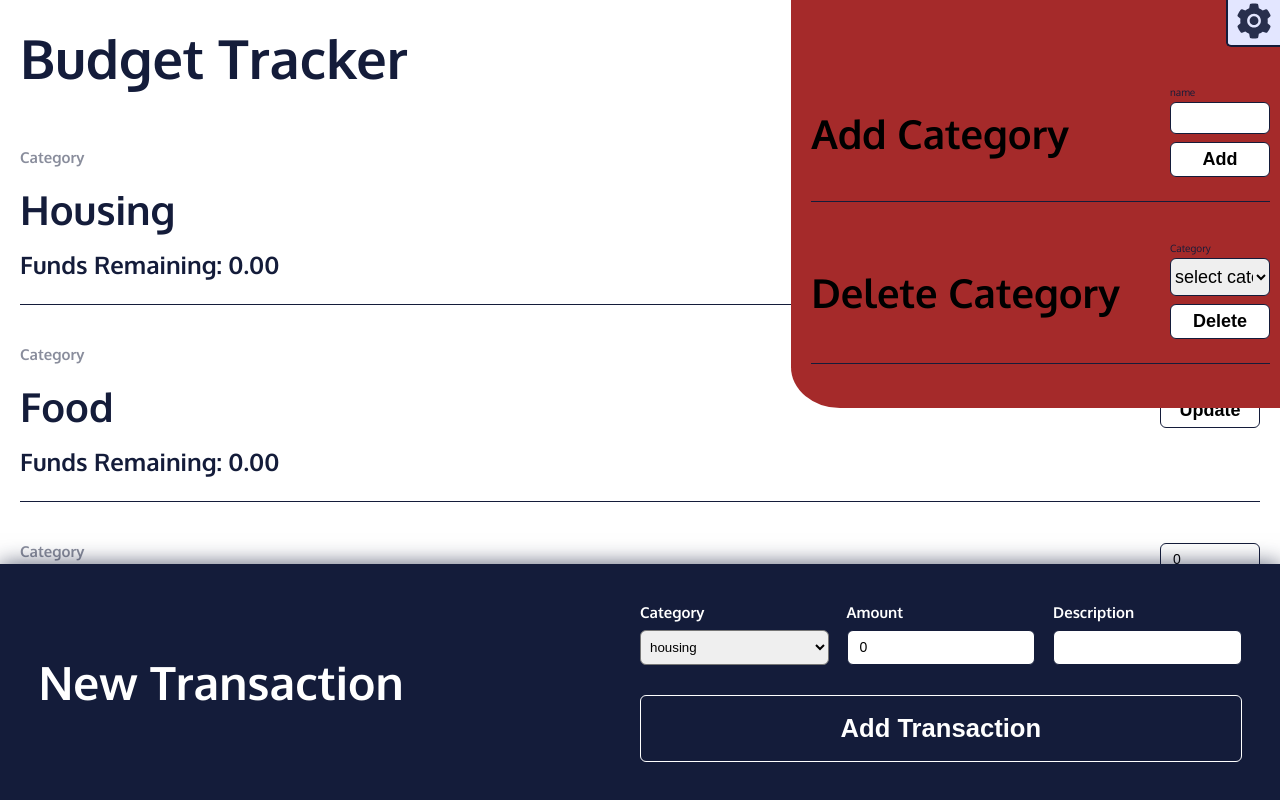
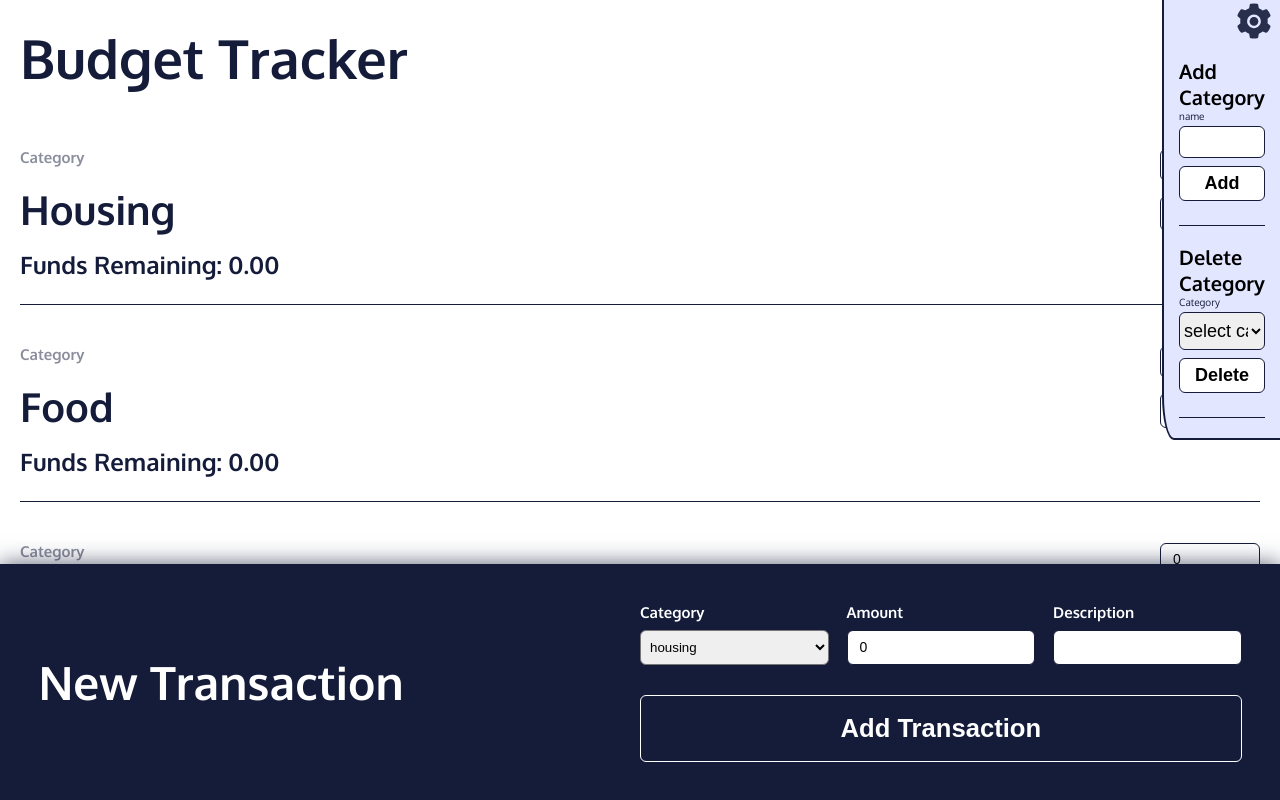
Before and after one commit to E-D-Richard/budget-tracker-webbapp, a React (Create React App) app: page / in a window 1280 px wide. Both pictures are taken after a click on the button 1253 px from the left and 23 px from the top of the page. Shown: the top 800 px of the page. Built offline with nearby package versions, Linux system fonts and the light colour scheme.

Commit message:
stylize and add transitions to settings

```diff
--- a/src/assets/index.css
+++ b/src/assets/index.css
@@ -48,7 +48,6 @@ h3 {
 
 h4 {
   font-size: clamp(16px, 3.5vw, 2.4rem);
-
   font-weight: bold;
   margin: 0;
 }
@@ -220,6 +219,7 @@ header {
 }
 
 section.new-trans-container {
+  z-index: 0;
   display: block;
   background: var(--main-text-color);
   color: var(--white);
@@ -300,6 +300,7 @@ form.new-trans-form .submit-btn {
 
 /* ---------------------------------------------------------new transaction desktop media queries */
 
+
 @media screen and (min-width: 850px) {
   section.new-trans-container h2 {
     display: inline-block;
--- a/src/components/header/settings/Settings.js
+++ b/src/components/header/settings/Settings.js
@@ -6,11 +6,13 @@ import { useState } from "react";
 const Settings = () => {
   const [menuIsOpen, setMenuIsOpen] = useState(false);
   return (
-    <div id="settings" className={menuIsOpen ? "open" : ""}>
-      <button id="settings-button" onClick={()=>setMenuIsOpen(!menuIsOpen)}>
+    <div id="settings-container" className={menuIsOpen ? "open" : ""} >
+      <button id="settings-button" onClick={() => setMenuIsOpen(!menuIsOpen)}>
         <AiFillSetting />
       </button>
-      <CustomizeCategories menuIsOpen={menuIsOpen} />
+      <div id="settings" className={menuIsOpen ? "open" : ""}>
+        <CustomizeCategories menuIsOpen={menuIsOpen} />
+      </div>
     </div>
   );
 };
--- a/src/components/header/settings/settings.css
+++ b/src/components/header/settings/settings.css
@@ -1,39 +1,74 @@
-#settings {
+:root {
+  --main-text-color: #141c3a;
+  --is-open-transition-time: 300ms;
+}
+
+/* -------------------------------------------------------- settings-button */
+#settings-container {
+  z-index: 2;
+
   position: fixed;
   top: 0;
   right: 0;
 }
 
-#settings.open {
-  background-color: brown;
-  border-radius: 0 0 0 10%;
-}
-
-/* make a smooth transition/animation when customize categories disappears */
-/* make setting icon rotate on click */
-
-button#settings-button {
-  float: right;
+#settings-container button#settings-button {
+  position: absolute;
+  top: 0;
+  right: 0;
   border: none;
-  height: 100%;
-  background-color: #E3E6FF;
+  background-color: #e3e6ff;
   z-index: 1;
   border: 2px solid rgba(20, 28, 58, 1);
   border-right: none;
   border-top: none;
   border-radius: 0 0 0 10%;
+  transition: transform 3s;
 }
-button#settings-button svg {
+
+#settings-container.open button#settings-button {
+  border: 0px solid rgba(20, 28, 58, 1);
+}
+
+#settings-container button#settings-button:hover {
+  cursor: pointer;
+}
+
+#settings-container button#settings-button svg {
   color: rgba(20, 28, 58, 0.9);
   font-size: 4rem;
-  transition: transform 65ms;
+  transition: transform var(--is-open-transition-time);
 }
 
-button#settings-button:hover svg {
-  color: rgba(20, 28, 58, 0.9);
-  transform: scale(1.1);
+#settings-container.open button#settings-button svg {
+  transform: rotate(540deg);
 }
 
-/* button#settings-button.clicked svg {
-    transform: scale(0.9);
-} */
+/* -------------------------------------------------------------- settings */
+
+/* move settings into footer form */
+/* make a smooth transition/animation when customize categories disappears */
+/* make setting icon rotate on click */
+
+#settings {
+  position: absolute;
+  top: 0;
+  right: 0;
+  background-color: #e3e6ff;
+  border-radius: 0 0 0 10%;
+  border: 2px solid rgba(20, 28, 58, 1);
+  border-right: none;
+  border-top: none;
+  opacity: 0;
+  transform: scale(0);
+  transform: translate(100%, -100%);
+  transition: all var(--is-open-transition-time);
+}
+
+#settings.open {
+  /* right: 0%;
+  top: 0%; */
+  opacity: 1;
+  transform: scale(1);
+  transform: translate(0%, 0%);
+}
--- a/src/features/customizeCategories/AddCategory.js
+++ b/src/features/customizeCategories/AddCategory.js
@@ -9,6 +9,7 @@ const AddCategory = () => {
 
   const handleSubmit = (e) => {
     e.preventDefault();
+    console.log(newCategory)
     dispatch(
       addCategory({
         category: newCategory,
@@ -25,9 +26,8 @@ const AddCategory = () => {
   };
 
   return (
-    <div id="add-category">
+    <form onSubmit={handleSubmit} id="add-category">
       <h3>Add Category</h3>
-      <form onSubmit={handleSubmit}>
       <label htmlFor="new-cat">name</label>
       <input
         id="new-cat"
@@ -37,7 +37,6 @@ const AddCategory = () => {
       />
       <button>Add</button>
     </form>
-    </div>
   );
 };
 
--- a/src/features/customizeCategories/CustomizeCategories.js
+++ b/src/features/customizeCategories/CustomizeCategories.js
@@ -3,12 +3,12 @@ import DeleteCategory from "./DeleteCategory";
 import "./customizeCategories.css";
 
 const CustomizeCategories = ({menuIsOpen}) => {
-  return menuIsOpen ? (
+  return  (
     <div id="customize-categories">
       <AddCategory />
       <DeleteCategory />
     </div>
-  ) : "";
+  );
 };
 
 export default CustomizeCategories;
--- a/src/features/customizeCategories/DeleteCategory.js
+++ b/src/features/customizeCategories/DeleteCategory.js
@@ -16,9 +16,8 @@ const DeleteCategory = () => {
   };
 
   return (
-    <div id="delete-category">
+    <form onSubmit={handleDelete} id="delete-category">
       <h3>Delete Category</h3>
-      <form onSubmit={handleDelete}>
       <label htmlFor="delete-cat">Category</label>
       <select
         name=""
@@ -38,7 +37,6 @@ const DeleteCategory = () => {
       </select>
       <button>Delete</button>
     </form>
-    </div>
   );
 };
 
--- a/src/features/customizeCategories/customizeCategories.css
+++ b/src/features/customizeCategories/customizeCategories.css
@@ -1,10 +1,13 @@
-#customize-categories {
-  padding: 7rem 1rem 2rem 2rem;
+#settings #customize-categories {
+  padding: 4rem 1.5rem 2rem 1.5rem;
+  display: flex;
+  flex-direction: column;
+  align-items: end;
 }
 
 
-
 #customize-categories h3 {
+  font-size: 2rem;
   color: #000;
 }
 
@@ -12,20 +15,17 @@
 #customize-categories #delete-category {
   position: relative;
   display: flex;
-  align-items: center;
+  align-items: end;
   justify-content: space-between;
-  column-gap: 50px;
-  margin-bottom: 24px;
-  list-style: none;
   padding: 16px 0px 24px 0px;
   border-bottom: solid 1px var(--main-text-color);
 }
 
 
 #customize-categories form {
+  width: 100%;
   display: flex;
   flex-direction: column;
-
 }
 
 #customize-categories form label {
@@ -33,7 +33,7 @@
 }
 
 #customize-categories form > * {
-  max-width: 100px;
+  width: 100%;
 }
 
 #add-category input,
```
Also changed, not shown: 1 other file (tests, documents, lock files or other folders). Lines whose indentation alone changed are shown as unchanged.
